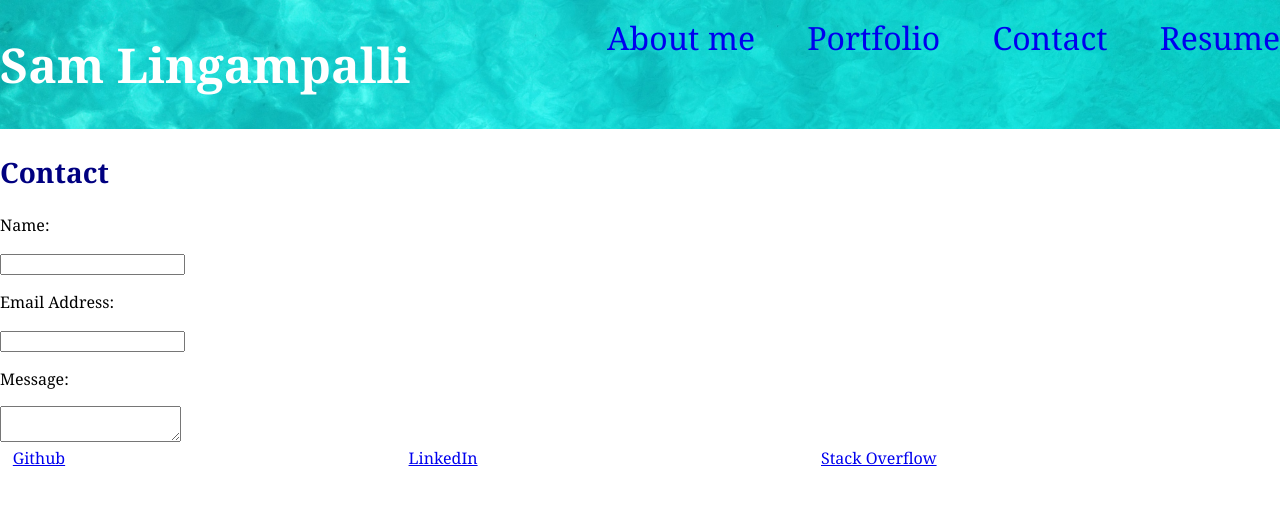
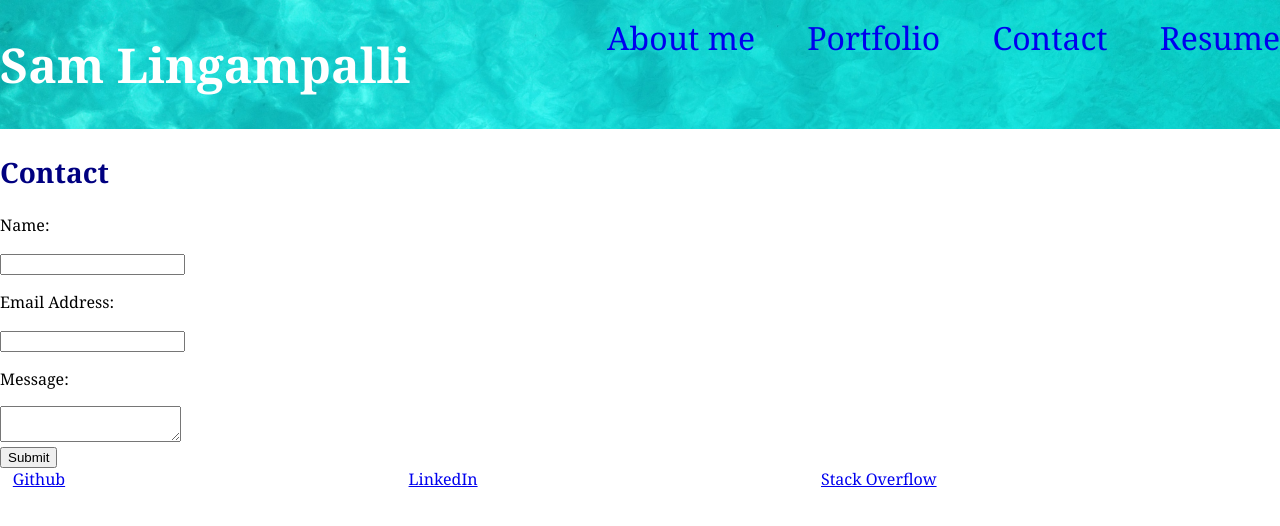
Before and after one commit to ts795/react-portfolio, a React (Create React App) app: page /contact in a window 1280 px wide. Shown: the top 526 px of the page. Built offline with nearby package versions, Linux system fonts and the light colour scheme.

Commit message:
Add validation for form inputs

```diff
--- a/src/components/ContactForm.js
+++ b/src/components/ContactForm.js
@@ -1,27 +1,43 @@
 import React from "react";
+import "./contactForm.css";
 
 class ContactForm extends React.Component {
     constructor(props) {
         super(props);
-        this.state = { name: '', email: '', message: '', invalidMessage: false };
+        this.state = { name: '', email: '', message: '', invalidMessage: false, validEmail: true, validName: true };
     }
+
     nameChangeHandler = (event) => {
-        this.setState({ name: event.target.value });
+        let invalidNameDetected = event.target.value === '';
+        this.setState({ name: event.target.value, validName: !invalidNameDetected });
     }
     emailChangeHandler = (event) => {
-        this.setState({ email: event.target.value });
+        // From https://stackoverflow.com/questions/46155/how-to-validate-an-email-address-in-javascript
+        const re = /^(([^<>()[\]\\.,;:\s@"]+(\.[^<>()[\]\\.,;:\s@"]+)*)|(".+"))@((\[[0-9]{1,3}\.[0-9]{1,3}\.[0-9]{1,3}\.[0-9]{1,3}\])|(([a-zA-Z\-0-9]+\.)+[a-zA-Z]{2,}))$/;
+        this.setState({ email: event.target.value , validEmail: re.test(String(event.target.value).toLowerCase())});
     }
     messageChangeHandler = (event) => {
         let invalidMessageDetected = event.target.value === '';
         this.setState({ message: event.target.value, invalidMessage: invalidMessageDetected });
     }
+
+    submitHandler = (event) => {
+        event.preventDefault();
+    }
+
     render() {
         let message = '';
         if (this.state.invalidMessage) {
             message = <p> Message must be filled in</p>
         }
+        if (!this.state.validEmail) {
+            message = <p> Email address is invalid</p>
+        }
+        if (!this.state.validName) {
+            message = <p>Name must be filled in</p>
+        }
         return (
-            <form>
+            <form onSubmit={this.submitHandler}>
                 <p>Name:</p>
                 <input
                     type='text'
@@ -36,6 +52,7 @@ class ContactForm extends React.Component {
                 <textarea
                     onChange={this.messageChangeHandler}
                 />
+                <input type="submit" className="submit-button" value="Submit"/>
                 {message}
             </form>
         );
--- /dev/null
+++ b/src/components/contactForm.css
@@ -0,0 +1,3 @@
+.submit-button {
+    display: block;
+}
```
